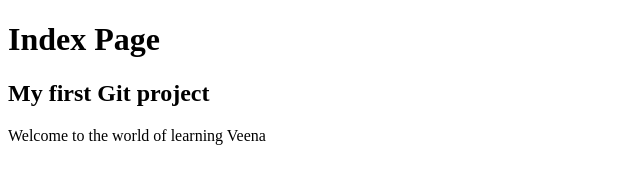
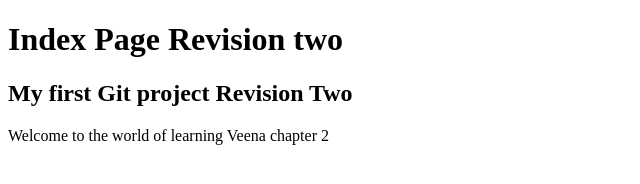
Before and after one commit to VeenaAnil/MyFirstRepo, a plain HTML site: page index.html in a window 1280 px wide. Shown: the whole page, without its empty margins (0-640 px from the left). Drawn offline with Linux system fonts and the light colour scheme.

Commit message:
revision two

```diff
--- a/index.html
+++ b/index.html
@@ -5,10 +5,10 @@
 </head>
 
 <body>
-<h1>Index Page</h1>
-<h2>My first Git project</h2>
+<h1>Index Page Revision two</h1>
+<h2>My first Git project Revision Two</h2>
 
-<p>Welcome to the world of learning Veena</p>
+<p>Welcome to the world of learning Veena  chapter 2</p>
 
 </body>
 
```
